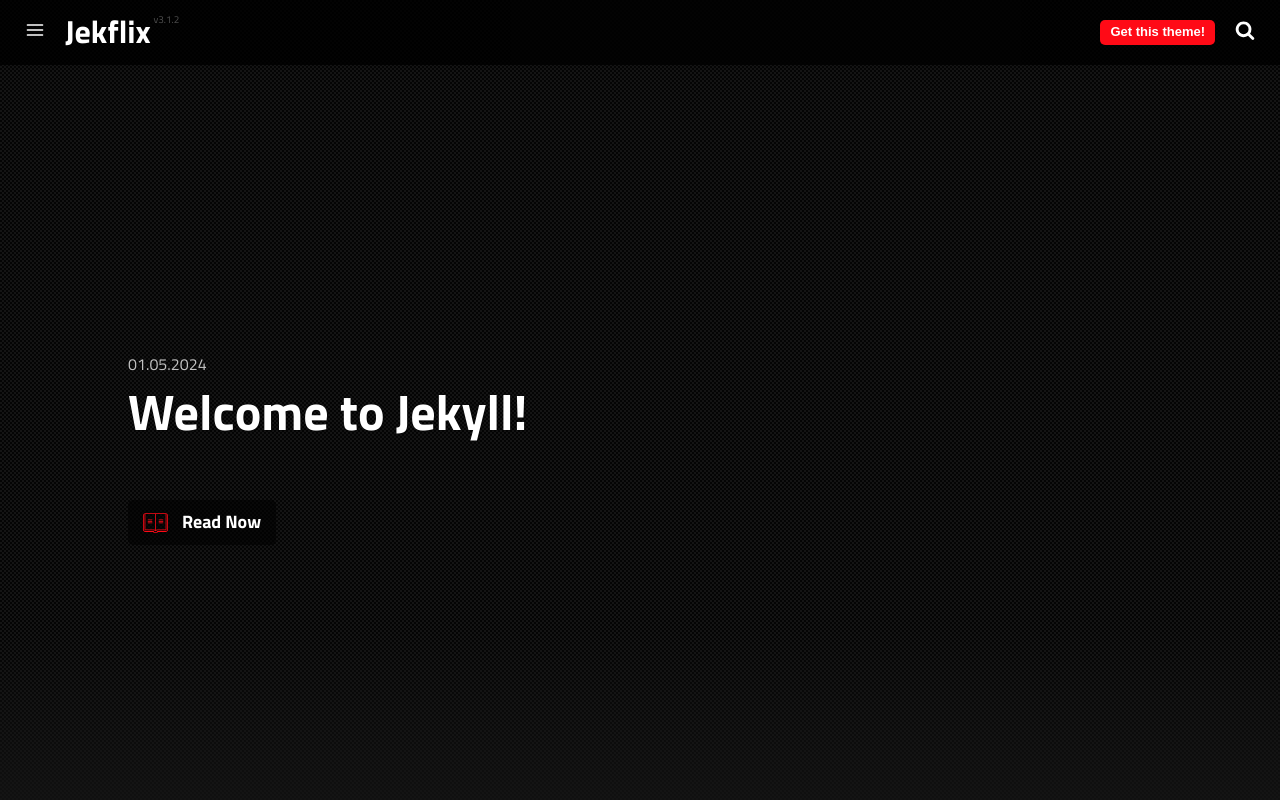
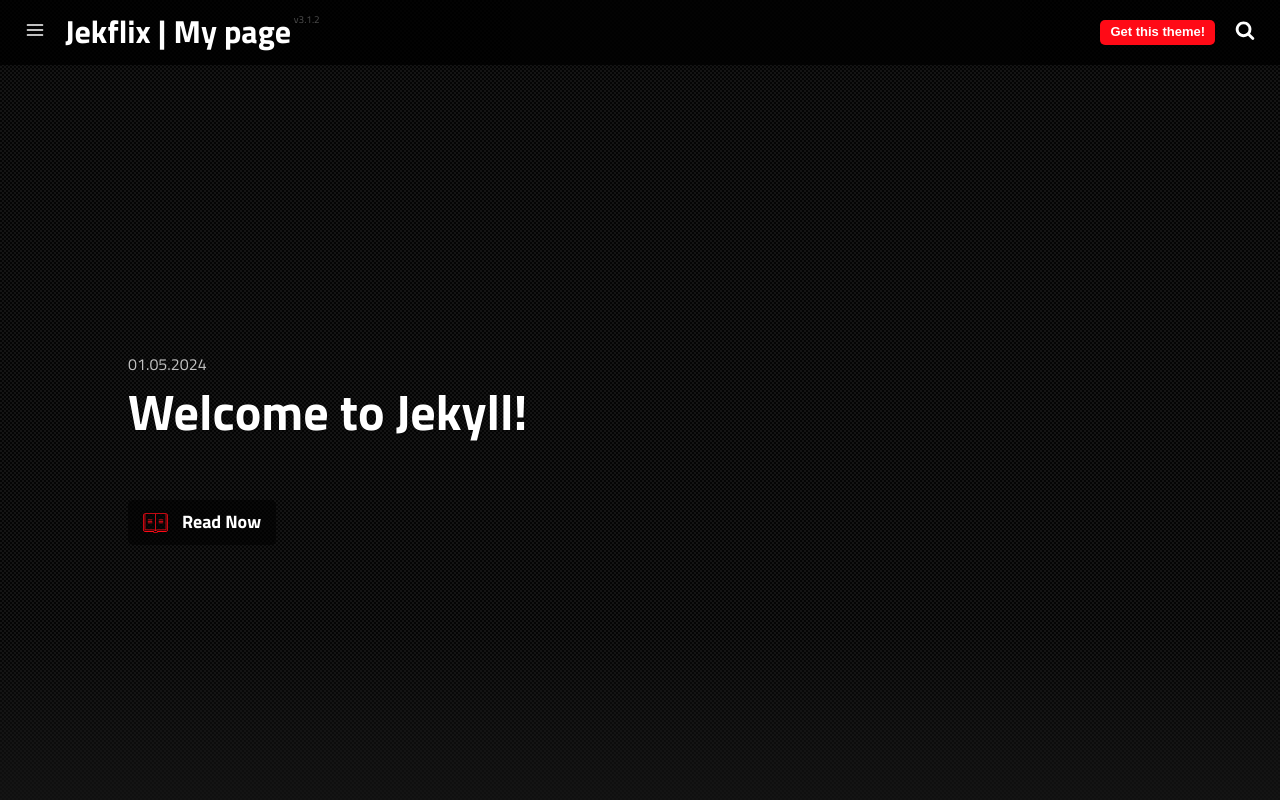
Before and after one commit to pdob-git/pdob-git.github.io, a Jekyll site: the page built from index.markdown, in a window 1280 px wide. Shown: the top 800 px of the page. Built offline with Jekyll 4.4.1, drawn with Linux system fonts in a browser that asks for light colours; a script that is not in the unit is left out; grey boxes are pictures that could not be loaded.

Commit message:
Update config

```diff
--- a/_config.yml
+++ b/_config.yml
@@ -1,6 +1,6 @@
 # Site Settings
-name: Jekflix
-title: Jekflix | A blog theme for Jekyll
+name: Jekflix | My page
+title: Jekflix | A blog theme for Jekyll | my blog
 description: Jekflix is a template for Jekyll inspired by Netflix and made by
   Thiago Rossener.
 tags:
@@ -24,12 +24,13 @@
 disqus_username: disqus_username
 # Contact Form Setting
 # See: https://formspree.io/
-formspree_form_id: formspree_form_id
+# my from https://formspree.io/f/xbjnjejl
+formspree_form_id: xbjnjejl
 
 
 # Social Media Settings
 # Remove the item if you don't need it
-github_username: github_username
+github_username: pdob_git
 facebook_username: facebook_username
 twitter_username: twitter_username
 instagram_username: instagram_username
--- a/package.json
+++ b/package.json
@@ -22,16 +22,16 @@
     "url": "https://github.com/thiagorossener/jekflix-template/issues"
   },
   "devDependencies": {
-    "browser-sync": "^3.0.2",
+    "browser-sync": "^2.26.7",
     "child_process": "^1.0.2",
     "del": "^7.0.0",
     "gulp": "^4.0.2",
     "gulp-concat": "^2.6.1",
-    "gulp-imagemin": "^4.1.0",
+    "gulp-imagemin": "^8.0.0",
     "gulp-include": "^2.4.1",
     "gulp-plumber": "^1.1.0",
     "gulp-rename": "^2.0.0",
-    "gulp-sourcemaps": "^2.6.5",
+    "gulp-sourcemaps": "^3.0.0",
     "gulp-uglify": "^3.0.0",
     "gulp-yaml": "^2.0.4",
     "json-sass": "^1.3.5",
```
Also changed, not shown: assets/img/blog-image.png, assets/img/off.jpg, assets/img/user.jpg, assets/js/scripts.min.js, 2 other files.
